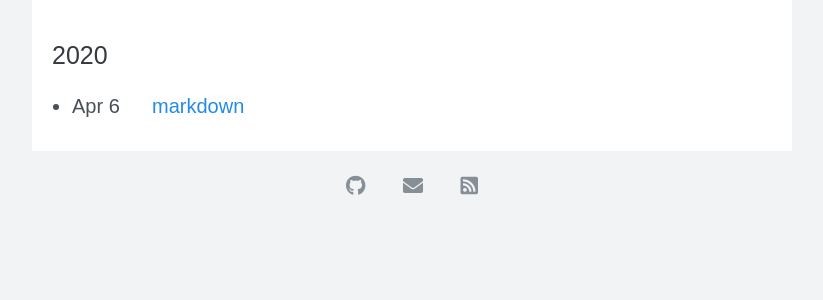
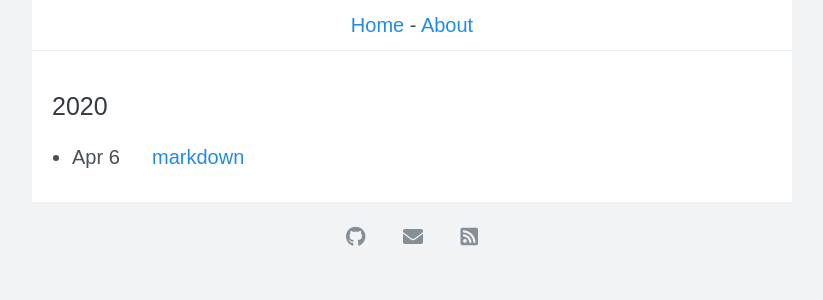
Before and after one commit to whenfung/log, a Jekyll site: the page built from index.html, in a window 1280 px wide. Shown: the top 300 px of the page, without its empty margins (228-1051 px from the left). Built offline with Jekyll 4.4.1, drawn with Linux system fonts in a browser that asks for light colours; nearby versions of some CDN libraries.

Commit message:
navigation

```diff
--- a/_layouts/page.html
+++ b/_layouts/page.html
@@ -1,6 +1,11 @@
 ---
 layout: default
 ---
+
+<div class="page-title">
+	<a href="{{ site.baseurl }}/">Home</a> -
+	<a href="{{ site.baseurl }}/about.html">About</a>
+</div>
 
 <div class="page">
 
--- a/_sass/layouts.scss
+++ b/_sass/layouts.scss
@@ -21,9 +21,23 @@
   }
 }
 
-// Page & Post
+// Page
 
-.page, .post {
+.page {
+	padding: 1rem;
+	background-color: var(--content-bg);
+}
+
+.page-title {
+	text-align: center;
+	background-color: var(--content-bg);
+	padding: .5rem;
+	border-bottom: 1px solid var(--gray-200);
+}
+
+// Post
+
+.post {
   padding: 1rem;
   background-color: var(--content-bg);
 }
--- a/_sass/type.scss
+++ b/_sass/type.scss
@@ -103,12 +103,12 @@ video {
   }
 }
 
-// iframe video ratio is 16: 9
 iframe {
   overflow: none;      // Remove scroll box
   border: 0;           // Remove embedded border
 }
 
+// iframe video ratio is 16: 9
 .video {
 	width: 100vw;
 	height: 56.25vw;
--- a/index.html
+++ b/index.html
@@ -1,5 +1,6 @@
 ---
 layout: page
+title: Home
 ---
 
 {% assign posts_by_year = site.posts | group_by_exp: "post", "post.date | date: '%Y' " %}
```
Also changed, not shown: about.md (added, +11 -0 lines).
